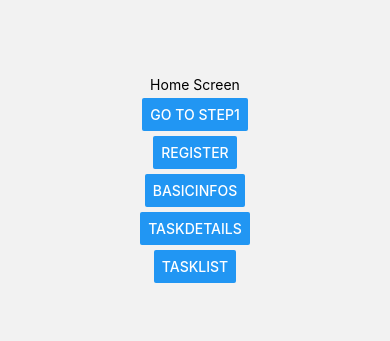
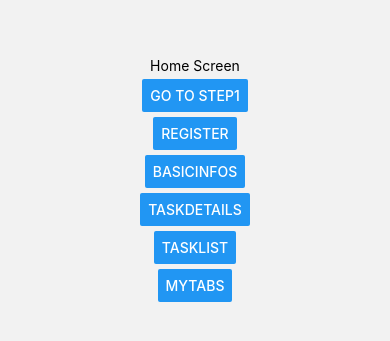
Before and after one commit to LampStack-TN/task-genie-mobile, a React Native app: screen / in a window 390 px wide. Shown: the part 243-584 px from the top of the page. Built offline with nearby package versions, Linux system fonts and the light colour scheme; no server answers.

Commit message:
import MyTabs Route in App.tsx

```diff
--- a/App.tsx
+++ b/App.tsx
@@ -5,7 +5,6 @@ import { View, Text, Button } from "react-native";
 import { NavigationContainer } from "@react-navigation/native";
 import { createNativeStackNavigator } from "@react-navigation/native-stack";
 import { useSelector, useDispatch } from "react-redux";
-
 import Step1 from "./components/tasks/steps/Step1";
 import Step2 from "./components/tasks/steps/Step2";
 import Step3 from "./components/tasks/steps/Step3";
@@ -16,14 +15,15 @@ import BasicInfos from "./components/auth/register/BasicInfos";
 
 import store from "./store";
 import { Provider } from "react-redux";
-import EditTask from './components/editTask/editTask'
+
+
+import MyTabs from "./components/editTask/MyTabs";
 
 
 
 
 
-
-function HomeScreen({ navigation }) {
+function HomeScreen({ navigation ,route}) {
   // const task = useSelector((state: any) => state.task);
   // console.log(task,'hhh');
 
@@ -57,6 +57,10 @@ function HomeScreen({ navigation }) {
         title="TaskList"
         onPress={() => navigation.navigate("TaskList")}
       />
+      <Button
+        title="MyTabs"
+        onPress={() => navigation.navigate("MyTabs")}
+      />
     </View>
   );
 }
@@ -82,7 +86,7 @@ function App() {
           <Stack.Screen name="BasicInfos" component={BasicInfos} />
           <Stack.Screen name="TaskDetails" component={TaskDetails} />
           <Stack.Screen name="TaskList" component={TaskList} />
-          <Stack.Screen name="EditTask" component={EditTask} />
+          <Stack.Screen name="MyTabs" component={MyTabs} />
         </Stack.Navigator>
       </NavigationContainer>
     </Provider>
```
